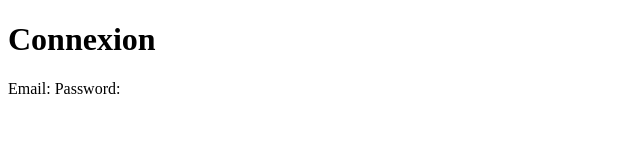
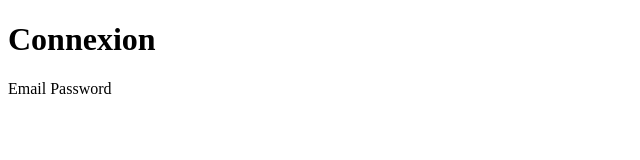
Before and after one commit to retro02o1/Diallo, a website: page login.html in a window 1280 px wide. Shown: the full height of the page, 0-640 px from the left. Drawn offline with Linux system fonts and the light colour scheme.

Commit message:
Revert "new changes"
This reverts commit eaf381270be0eb03752b0eb92451bc6418f39487.

```diff
--- a/login.html
+++ b/login.html
@@ -7,8 +7,8 @@
 </head>
 <body>
     <h1>Connexion</h1>
-    <label for="">Email:</label>
+    <label for="">Email</label>
 
-    <label for="">Password:</label>
+    <label for="">Password</label>
 </body>
 </html>
```
